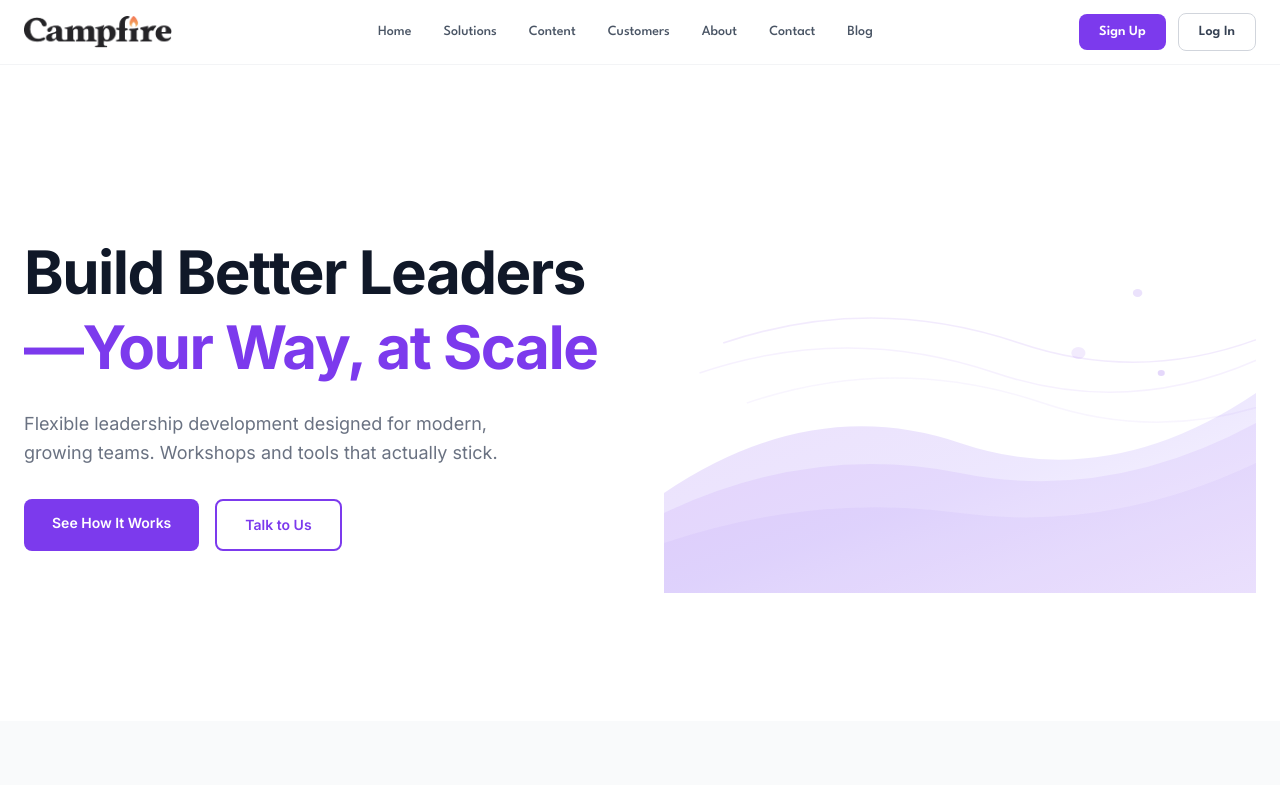
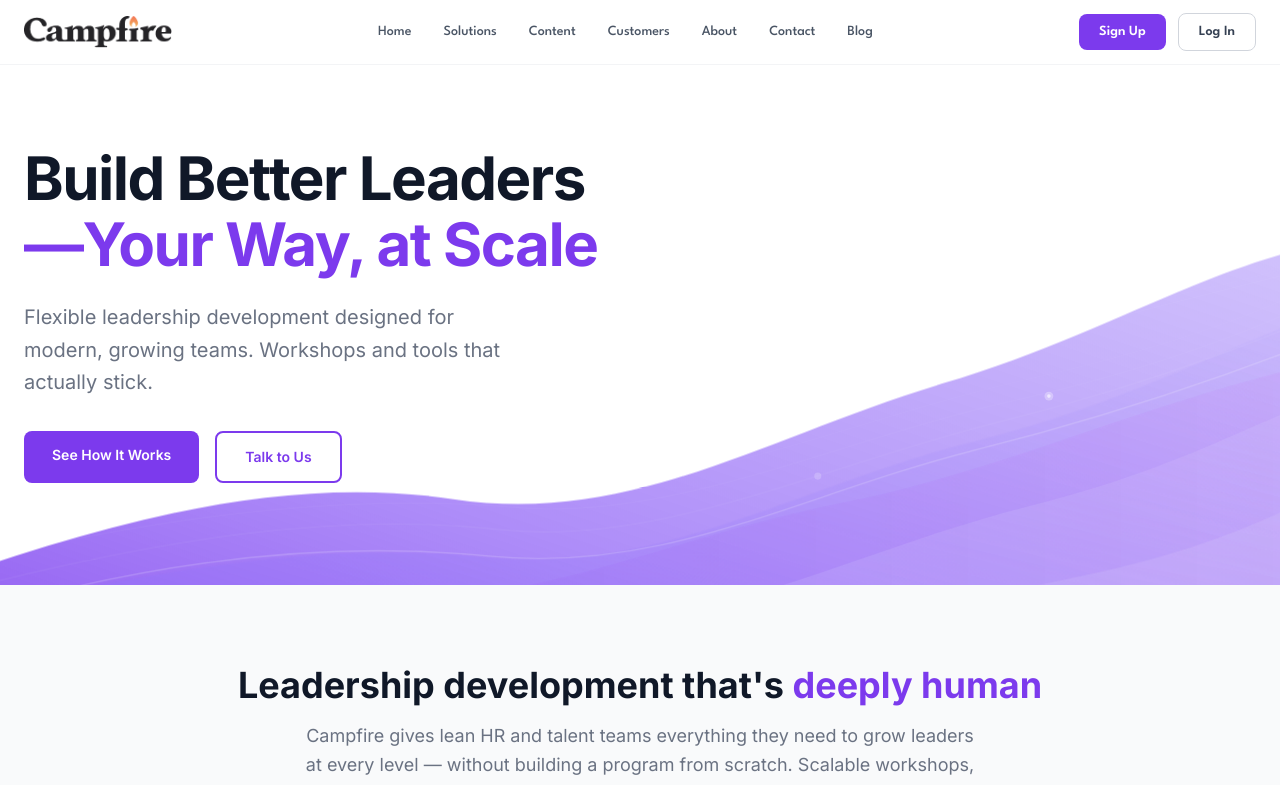
Before and after one commit to stevearntz/campfire-website, a Next.js app: page / in a window 1280 px wide. Shown: the top 785 px of the page. Built offline with nearby package versions, Linux system fonts and the light colour scheme.

Commit message:
Animated topo waves, tightened hero spacing
Co-Authored-By: Claude Opus 4.6 <noreply@anthropic.com>

```diff
--- a/app/page.tsx
+++ b/app/page.tsx
@@ -4,16 +4,152 @@ export default function Home() {
   return (
     <main>
       {/* ==================== HERO ==================== */}
-      <section className="relative overflow-hidden bg-white">
-        <div className="max-w-7xl mx-auto px-6 py-24 md:py-32 flex flex-col md:flex-row items-center gap-12">
-          {/* Left — copy */}
-          <div className="flex-1 z-10">
-            <h1 className="text-5xl md:text-6xl font-bold text-gray-900 leading-tight tracking-tight">
+      <section className="relative overflow-hidden bg-white min-h-[65vh] flex items-start">
+        {/* Full-width topographic wave background */}
+        <div className="absolute inset-0 pointer-events-none">
+          <svg
+            viewBox="0 0 1440 900"
+            className="absolute inset-0 w-full h-full"
+            preserveAspectRatio="xMidYMid slice"
+            xmlns="http://www.w3.org/2000/svg"
+          >
+            <defs>
+              {/* Deep purple wave gradient */}
+              <linearGradient id="wave1" x1="0%" y1="100%" x2="100%" y2="0%">
+                <stop offset="0%" stopColor="#7C3AED" stopOpacity="0.9" />
+                <stop offset="40%" stopColor="#8B5CF6" stopOpacity="0.7" />
+                <stop offset="100%" stopColor="#A78BFA" stopOpacity="0.5" />
+              </linearGradient>
+              {/* Mid purple wave gradient */}
+              <linearGradient id="wave2" x1="0%" y1="100%" x2="100%" y2="0%">
+                <stop offset="0%" stopColor="#8B5CF6" stopOpacity="0.7" />
+                <stop offset="50%" stopColor="#A78BFA" stopOpacity="0.5" />
+                <stop offset="100%" stopColor="#C4B5FD" stopOpacity="0.3" />
+              </linearGradient>
+              {/* Light purple wave gradient */}
+              <linearGradient id="wave3" x1="0%" y1="100%" x2="100%" y2="0%">
+                <stop offset="0%" stopColor="#A78BFA" stopOpacity="0.5" />
+                <stop offset="50%" stopColor="#C4B5FD" stopOpacity="0.35" />
+                <stop offset="100%" stopColor="#DDD6FE" stopOpacity="0.2" />
+              </linearGradient>
+              {/* Lightest wave gradient */}
+              <linearGradient id="wave4" x1="0%" y1="100%" x2="100%" y2="0%">
+                <stop offset="0%" stopColor="#C4B5FD" stopOpacity="0.3" />
+                <stop offset="100%" stopColor="#EDE9FE" stopOpacity="0.15" />
+              </linearGradient>
+              {/* Magenta accent gradient */}
+              <linearGradient id="wave5" x1="0%" y1="0%" x2="100%" y2="0%">
+                <stop offset="0%" stopColor="#8B5CF6" stopOpacity="0.8" />
+                <stop offset="60%" stopColor="#A855F7" stopOpacity="0.6" />
+                <stop offset="100%" stopColor="#D946EF" stopOpacity="0.4" />
+              </linearGradient>
+            </defs>
+
+            {/* Layer 1: Deepest / back — sweeps from bottom-left to upper-right */}
+            <path
+              className="wave-layer-1"
+              d="M-100,900 L-100,750 C100,680 300,620 500,650 C700,680 850,580 1050,520 C1250,460 1350,380 1540,350 L1540,900 Z"
+              fill="url(#wave1)"
+            />
+
+            {/* Layer 2: Mid-deep */}
+            <path
+              className="wave-layer-2"
+              d="M-100,900 L-100,800 C150,740 350,700 550,720 C750,740 900,640 1100,590 C1300,540 1400,470 1540,430 L1540,900 Z"
+              fill="url(#wave2)"
+            />
+
+            {/* Layer 3: Mid-light */}
+            <path
+              className="wave-layer-3"
+              d="M-100,900 L-100,830 C200,790 380,770 580,790 C780,810 950,710 1150,660 C1350,610 1420,550 1540,520 L1540,900 Z"
+              fill="url(#wave3)"
+            />
+
+            {/* Layer 4: Light wash */}
+            <path
+              className="wave-layer-4"
+              d="M-100,900 L-100,860 C250,830 450,830 650,845 C850,860 1000,780 1200,740 C1400,700 1460,650 1540,620 L1540,900 Z"
+              fill="url(#wave4)"
+            />
+
+            {/* Layer 5: Magenta accent ridge */}
+            <path
+              className="wave-layer-5"
+              d="M-100,900 L-100,820 C50,790 200,760 400,770 C600,780 750,700 950,660 C1150,620 1300,540 1540,490 L1540,900 Z"
+              fill="url(#wave5)"
+              opacity="0.15"
+            />
+
+            {/* Topographic contour lines */}
+            <path
+              className="topo-line-1"
+              d="M-50,780 C150,720 350,690 550,710 C750,730 900,640 1100,590 C1300,540 1450,480 1500,460"
+              fill="none"
+              stroke="rgba(255,255,255,0.25)"
+              strokeWidth="1.5"
+            />
+            <path
+              className="topo-line-2"
+              d="M-50,750 C180,690 380,660 560,680 C740,700 920,610 1120,560 C1320,510 1460,450 1500,430"
+              fill="none"
+              stroke="rgba(255,255,255,0.18)"
+              strokeWidth="1.2"
+            />
+            <path
+              className="topo-line-3"
+              d="M-50,720 C200,660 400,640 580,655 C760,670 940,580 1140,535 C1340,490 1470,430 1500,410"
+              fill="none"
+              stroke="rgba(255,255,255,0.12)"
+              strokeWidth="1"
+            />
+            <path
+              className="topo-line-4"
+              d="M-50,690 C220,630 420,615 600,628 C780,641 960,555 1160,510 C1360,465 1480,410 1500,390"
+              fill="none"
+              stroke="rgba(255,255,255,0.08)"
+              strokeWidth="1"
+            />
+            <path
+              className="topo-line-5"
+              d="M-50,660 C240,605 440,590 620,600 C800,610 980,530 1180,488 C1380,446 1490,395 1500,375"
+              fill="none"
+              stroke="rgba(255,255,255,0.06)"
+              strokeWidth="0.8"
+            />
+
+            {/* Additional topo lines higher up — more subtle */}
+            <path
+              className="topo-line-3"
+              d="M400,620 C550,590 700,560 850,540 C1000,520 1150,470 1300,430 C1400,405 1500,380 1540,370"
+              fill="none"
+              stroke="rgba(255,255,255,0.1)"
+              strokeWidth="1"
+            />
+            <path
+              className="topo-line-1"
+              d="M500,580 C650,555 780,530 920,510 C1060,490 1200,445 1350,410 C1430,393 1500,370 1540,355"
+              fill="none"
+              stroke="rgba(255,255,255,0.07)"
+              strokeWidth="0.8"
+            />
+
+            {/* Small dot accents at ridge peaks */}
+            <circle cx="1180" cy="530" r="5" fill="rgba(255,255,255,0.3)" />
+            <circle cx="1180" cy="530" r="2" fill="rgba(255,255,255,0.6)" />
+            <circle cx="920" cy="620" r="4" fill="rgba(255,255,255,0.2)" />
+          </svg>
+        </div>
+
+        {/* Content overlay */}
+        <div className="relative z-10 max-w-7xl mx-auto px-6 pt-12 md:pt-20 pb-24 w-full">
+          <div className="max-w-2xl">
+            <h1 className="text-5xl md:text-6xl font-bold text-gray-900 leading-[1.1] tracking-tight">
               Build Better Leaders
               <br />
               <span className="text-[#7C3AED]">&mdash;Your Way, at Scale</span>
             </h1>
-            <p className="mt-6 text-lg text-gray-500 leading-relaxed max-w-lg">
+            <p className="mt-6 text-lg md:text-xl text-gray-500 leading-relaxed max-w-lg">
               Flexible leadership development designed for modern, growing
               teams. Workshops and tools that actually stick.
             </p>
@@ -31,34 +167,6 @@ export default function Home() {
                 Talk to Us
               </Link>
             </div>
-          </div>
-
-          {/* Right — decorative wave */}
-          <div className="flex-1 relative h-[400px] w-full">
-            <svg
-              viewBox="0 0 500 400"
-              className="absolute inset-0 w-full h-full"
-              preserveAspectRatio="none"
-            >
-              <defs>
-                <linearGradient id="waveGrad" x1="0%" y1="0%" x2="100%" y2="100%">
-                  <stop offset="0%" stopColor="#7C3AED" stopOpacity="0.15" />
-                  <stop offset="50%" stopColor="#A78BFA" stopOpacity="0.2" />
-                  <stop offset="100%" stopColor="#C4B5FD" stopOpacity="0.1" />
-                </linearGradient>
-              </defs>
-              <path d="M0,300 Q125,200 250,250 T500,200 L500,400 L0,400 Z" fill="url(#waveGrad)" />
-              <path d="M0,320 Q125,250 250,280 T500,230 L500,400 L0,400 Z" fill="rgba(124,58,237,0.08)" />
-              <path d="M0,350 Q125,300 250,320 T500,270 L500,400 L0,400 Z" fill="rgba(124,58,237,0.05)" />
-              {/* Topo lines */}
-              <path d="M50,150 Q175,100 300,150 T550,120" fill="none" stroke="rgba(124,58,237,0.1)" strokeWidth="1.5" />
-              <path d="M30,180 Q155,130 280,180 T530,150" fill="none" stroke="rgba(124,58,237,0.07)" strokeWidth="1.5" />
-              <path d="M70,210 Q195,160 320,210 T570,180" fill="none" stroke="rgba(124,58,237,0.05)" strokeWidth="1.5" />
-              {/* Dot accents */}
-              <circle cx="400" cy="100" r="4" fill="rgba(124,58,237,0.15)" />
-              <circle cx="350" cy="160" r="6" fill="rgba(124,58,237,0.1)" />
-              <circle cx="420" cy="180" r="3" fill="rgba(124,58,237,0.2)" />
-            </svg>
           </div>
         </div>
       </section>
```
Also changed, not shown: app/globals.css (+42 -0 lines).
